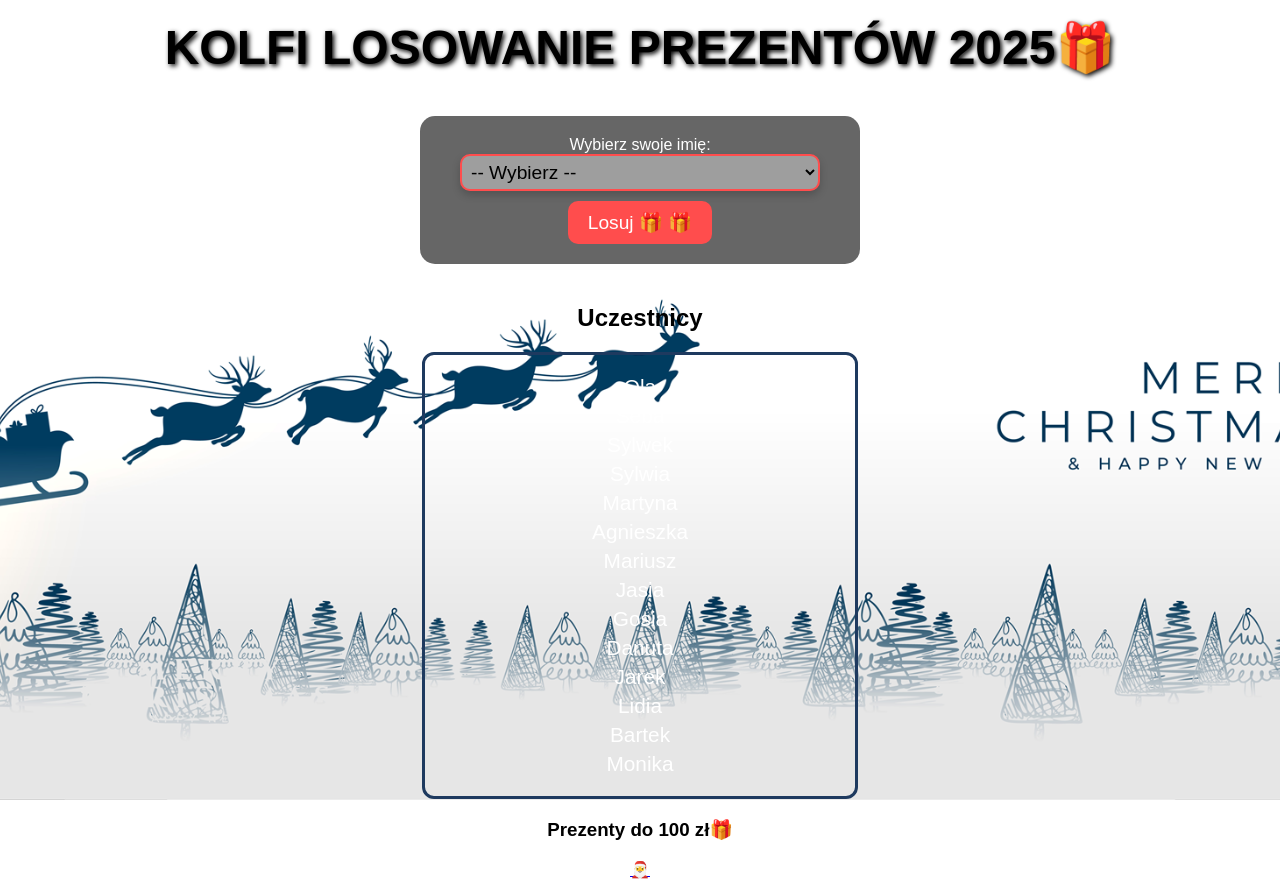
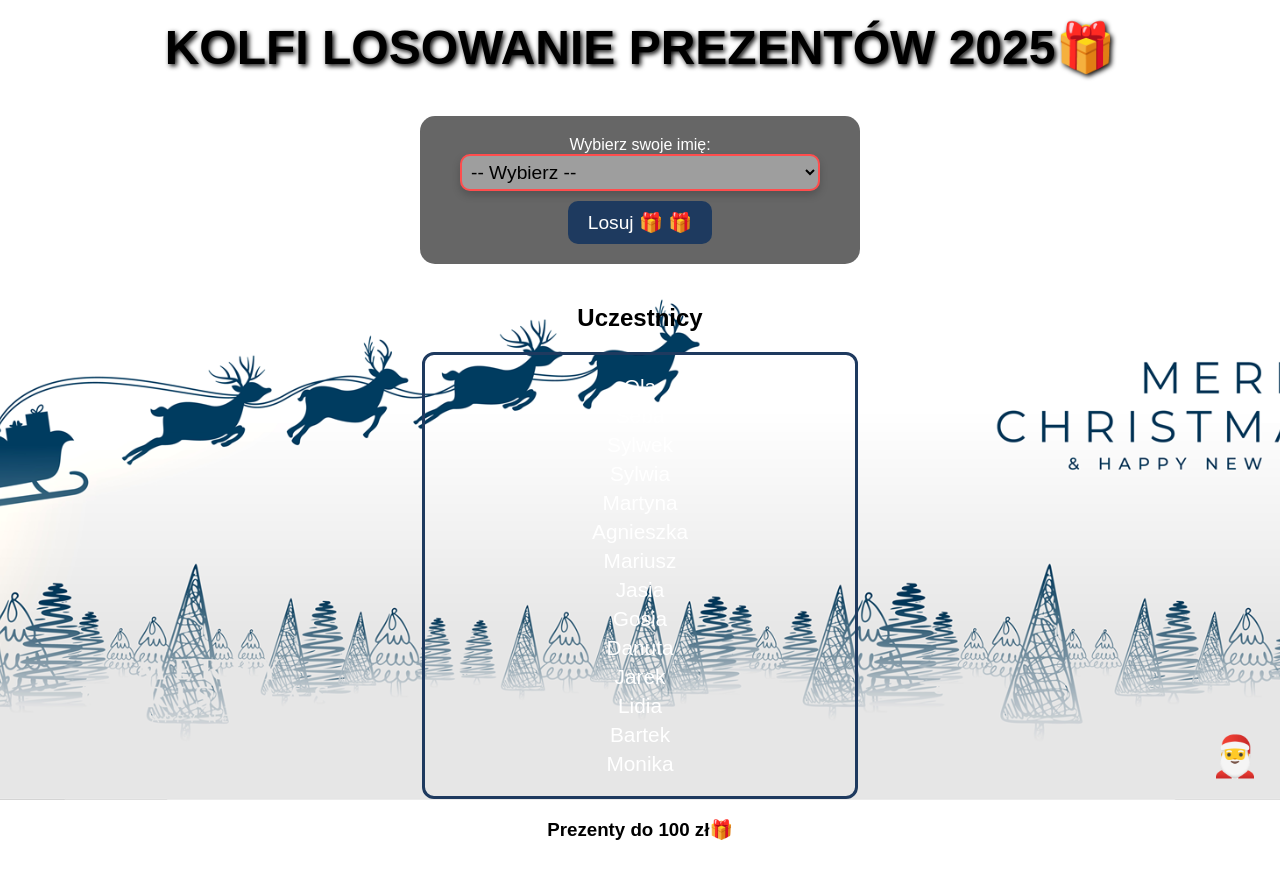
Before and after one commit to Wasett/-wi-ta-Kolfi, a Flask app: page / in a window 1280 px wide. After the commit the page ends 840 px from the top, so only its background shows below. Run offline with Flask 3, Linux system fonts and the light colour scheme; grey boxes are pictures that could not be loaded.

Commit message:
Update style.css

```diff
--- a/static/style.css
+++ b/static/style.css
@@ -45,15 +45,15 @@ h1 {
     color: #000;
 }
 
-/* 🔹 Styl przycisku losuj z emoji prezentu i animacją */
+/* 🔹 Styl przycisku losuj z kolorem sań Mikołaja i animacją */
 #draw-panel button {
     margin-top: 10px;
     font-size: 1.2em;
     padding: 10px 20px;
     border: none;
     border-radius: 10px;
-    background-color: #ff4d4d;
-    color: #fff;
+    background-color: #1E3A5F;      /* kolor sań Mikołaja */
+    color: #fff;                     /* tekst na białym kolorze dla kontrastu */
     cursor: pointer;
     transition: transform 0.3s ease, box-shadow 0.3s ease, background-color 0.3s ease;
 }
@@ -63,9 +63,9 @@ h1 {
 }
 
 #draw-panel button:hover {
-    background-color: #ff1a1a;
+    background-color: #16324f;      /* ciemniejszy odcień dla efektu hover */
     transform: scale(1.1);
-    box-shadow: 0 8px 20px rgba(255, 0, 0, 0.5);
+    box-shadow: 0 8px 20px rgba(0, 0, 50, 0.5);
 }
 
 /* 🔹 Ramka z uczestnikami — świąteczny styl listy */
@@ -141,4 +141,18 @@ ul.participants li,
     pointer-events: none;
 }
 
-.sno
+.snowflake {
+    position: absolute;
+    color: #fff;
+    user-select: none;
+    z-index: 9999;
+}
+
+#admin-login-btn {
+    position: fixed;
+    bottom: 20px;
+    right: 20px;
+    font-size: 2.5em;
+    text-decoration: none;
+    color: #ffcc00;
+}
```
